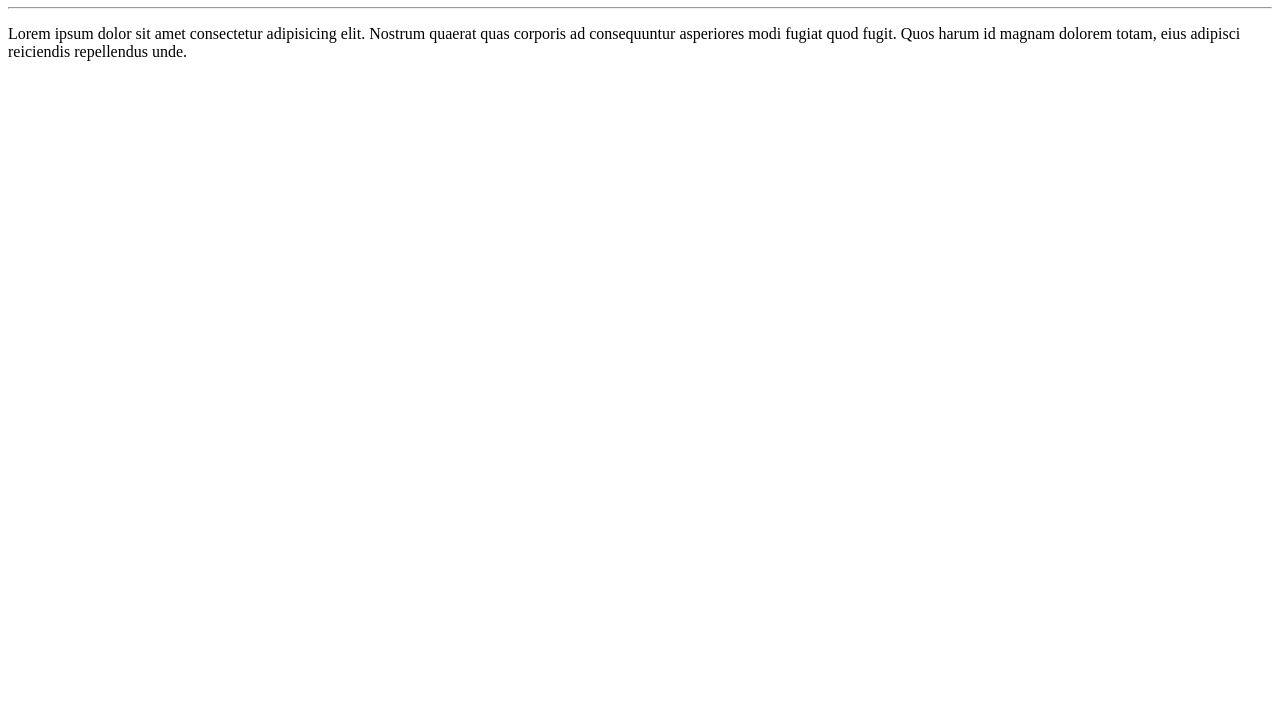
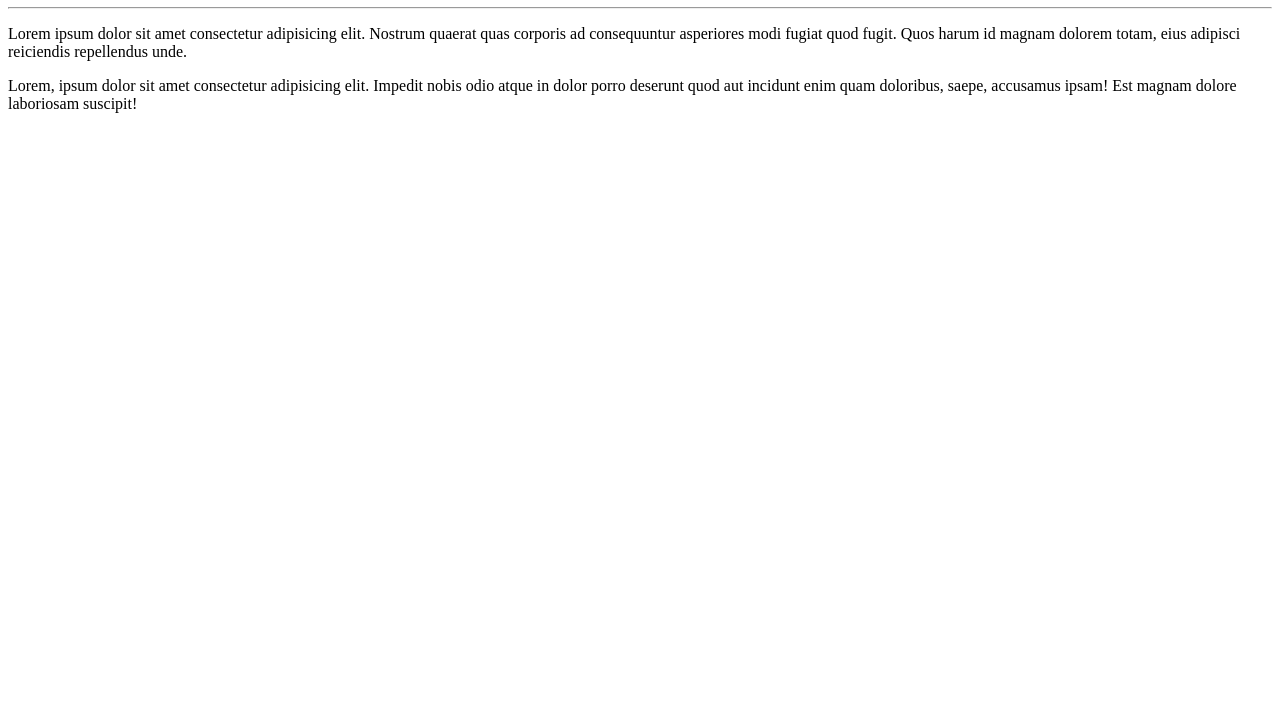
Before and after one commit to railenedev/ola-mundo, a plain HTML site: page site-exemplo-git-github/index.html in a window 1280 px wide. Shown: the part 73-800 px from the top of the page. Drawn offline with Linux system fonts and the light colour scheme.

Commit message:
adicionei um parágrafo

```diff
--- a/site-exemplo-git-github/index.html
+++ b/site-exemplo-git-github/index.html
@@ -10,5 +10,6 @@
     <h1>Olá, Mundo!</h1>
     <hr>
     <p>Lorem ipsum dolor sit amet consectetur adipisicing elit. Nostrum quaerat quas corporis ad consequuntur asperiores modi fugiat quod fugit. Quos harum id magnam dolorem totam, eius adipisci reiciendis repellendus unde.</p>
+    <p>Lorem, ipsum dolor sit amet consectetur adipisicing elit. Impedit nobis odio atque in dolor porro deserunt quod aut incidunt enim quam doloribus, saepe, accusamus ipsam! Est magnam dolore laboriosam suscipit!</p>
 </body>
 </html>
```
